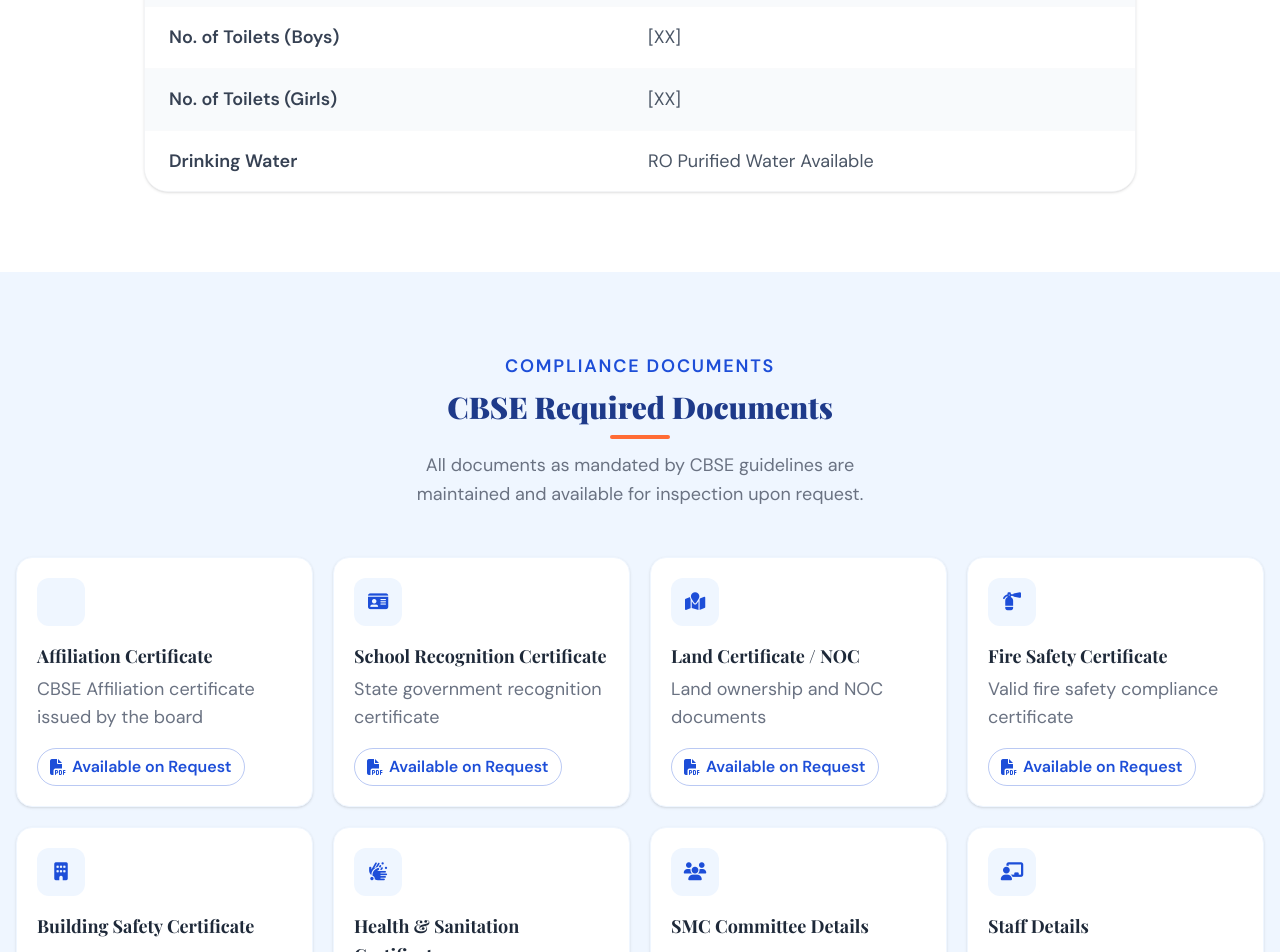
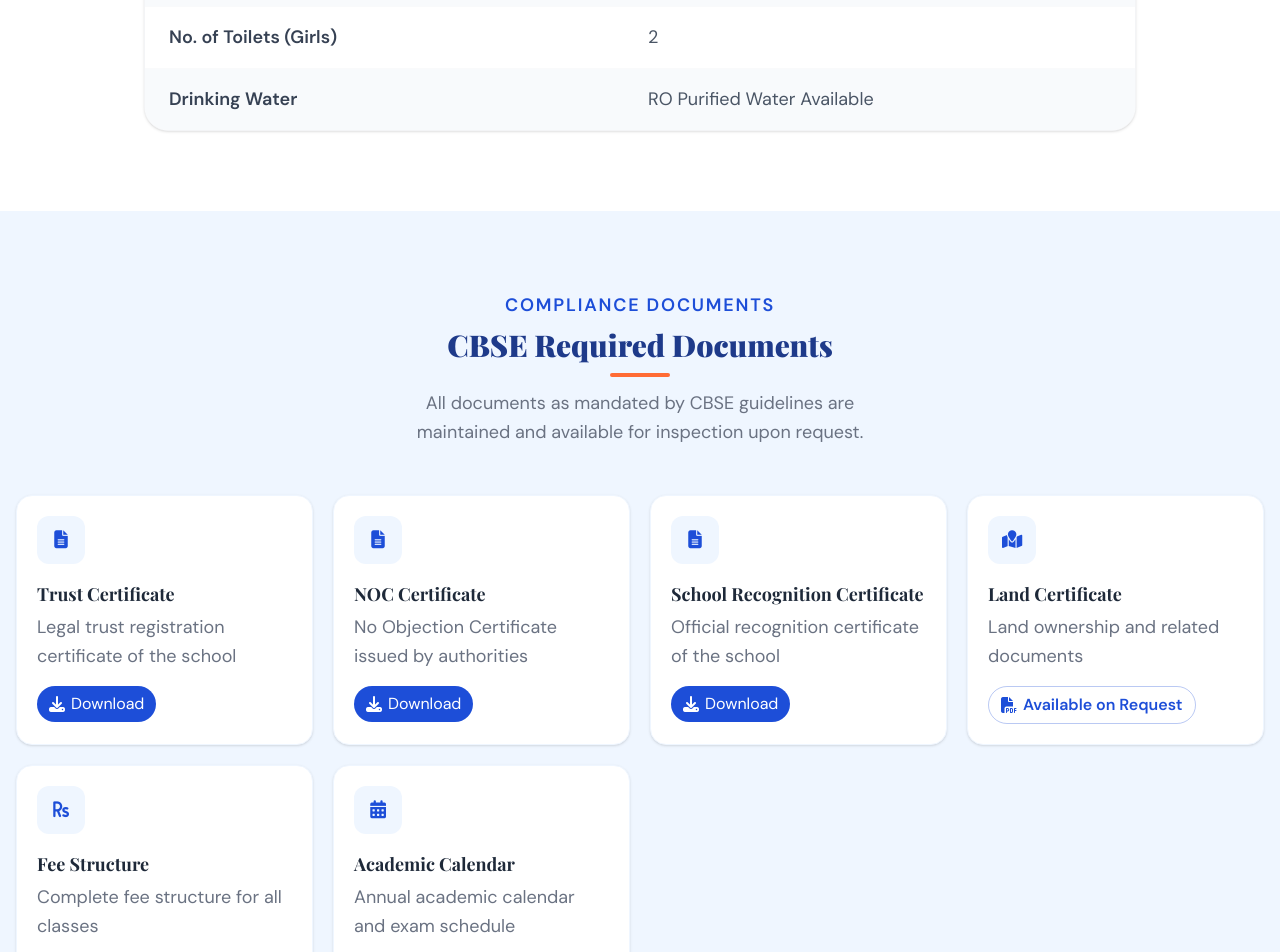
Before and after one commit to contactmodernglobalschoolnew/modernglobalschooldalmiyanagar, a Next.js app: page /mandatory-disclosure in a window 1280 px wide. Shown: the part 1520-2472 px from the top of the page. Built offline with nearby package versions, Linux system fonts and the light colour scheme.

Commit message:
latest chates with mandaatory discl

```diff
--- a/src/app/components/EnquiryModal.tsx
+++ b/src/app/components/EnquiryModal.tsx
@@ -24,9 +24,26 @@ export default function EnquiryModal({ open, onClose }: Props) {
 
   if (!open) return null;
 
-  const handleSubmit = (e: React.FormEvent) => {
+  const handleSubmit = async (e: React.FormEvent) => {
     e.preventDefault();
-    setSent(true);
+
+    try {
+      const formData = new FormData();
+      formData.append("name", form.name);
+      formData.append("phone", form.phone);
+      formData.append("purpose", form.purpose);
+      formData.append("message", form.message);
+
+      const res = await fetch("https://script.google.com/macros/s/AKfycbz0GxESn5cwf5K1LDLnYaENkRlENKDKJrQNRdjU62yy_w9xYrE6XTjEw45HofBD48WrPA/exec", {
+        method: "POST",
+        body: formData,
+      });
+
+      setSent(true);
+    } catch (error) {
+      console.error(error);
+      alert("Error submitting form");
+    }
   };
 
   return (
--- a/src/app/data/schoolData.ts
+++ b/src/app/data/schoolData.ts
@@ -127,19 +127,19 @@ export const galleryItems = [
 export const disclosureData = [
   { label: "School Name", value: "Modern Global School" },
   { label: "Curriculum Board", value: "CBSE Curriculum (Based on Central Board of Secondary Education)" },
-  { label: "CBSE Code", value: "XXXXXXXXXX" },
-  { label: "School Code", value: "XXXXXX" },
+  // ❌ Removed CBSE Code
+  { label: "Recognition No.", value: "2341473202487114643" }, // ✅ Added
   { label: "Address", value: "Dalmianagar, Rohtas, Bihar 821305" },
   { label: "Principal Name", value: "Mrs. Kumkum Agarwal" },
   { label: "Contact Number", value: "+91-09798560695" },
   { label: "Email", value: "info@modernglobalschool.in" },
   { label: "Classes Offered", value: "Nursery to Class VIII" },
   { label: "School Type", value: "Co-Educational, English Medium" },
-  { label: "Land Area", value: "[Area in sq. meters]" },
+  { label: "Land Area", value: "2000 sq. meters" }, // ✅ Updated
   { label: "Building Type", value: "Pucca (Own Building)" },
-  { label: "No. of Classrooms", value: "[XX Classrooms]" },
-  { label: "No. of Toilets (Boys)", value: "[XX]" },
-  { label: "No. of Toilets (Girls)", value: "[XX]" },
+  { label: "No. of Classrooms", value: "15" }, // ✅ Updated
+  { label: "No. of Toilets (Boys)", value: "2" }, // ✅ Updated
+  { label: "No. of Toilets (Girls)", value: "2" }, // ✅ Updated
   { label: "Drinking Water", value: "RO Purified Water Available" }
 ];
 
--- a/src/app/globals.css
+++ b/src/app/globals.css
@@ -211,3 +211,15 @@ footer p, footer div, footer span, footer a { font-size: 1rem !important; }
 /* Animate on scroll via data-aos placeholders */
 @keyframes fadeUp { from { opacity: 0; transform: translateY(30px); } to { opacity: 1; transform: translateY(0); } }
 @keyframes fadeIn { from { opacity: 0; } to { opacity: 1; } }
+
+
+
+
+@keyframes bounceSoft {
+  0%, 100% { transform: translateY(0); }
+  50% { transform: translateY(-6px); }
+}
+
+.animate-bounce-slow {
+  animation: bounceSoft 2.5s infinite ease-in-out;
+}
--- a/src/app/mandatory-disclosure/page.tsx
+++ b/src/app/mandatory-disclosure/page.tsx
@@ -4,16 +4,45 @@ import Footer from '../components/Footer';
 import { disclosureData } from '../data/schoolData';
 
 const cbseDocuments = [
-  { icon: "fas fa-file-certificate", title: "Affiliation Certificate", desc: "CBSE Affiliation certificate issued by the board", link: "#" },
-  { icon: "fas fa-id-card", title: "School Recognition Certificate", desc: "State government recognition certificate", link: "#" },
-  { icon: "fas fa-map-marked", title: "Land Certificate / NOC", desc: "Land ownership and NOC documents", link: "#" },
-  { icon: "fas fa-fire-extinguisher", title: "Fire Safety Certificate", desc: "Valid fire safety compliance certificate", link: "#" },
-  { icon: "fas fa-building", title: "Building Safety Certificate", desc: "Structural safety certificate from civil engineer", link: "#" },
-  { icon: "fas fa-hands-wash", title: "Health & Sanitation Certificate", desc: "Health and hygiene compliance certificate", link: "#" },
-  { icon: "fas fa-users", title: "SMC Committee Details", desc: "School Management Committee composition and records", link: "#" },
-  { icon: "fas fa-chalkboard-teacher", title: "Staff Details", desc: "Teaching and non-teaching staff qualification details", link: "#" },
-  { icon: "fas fa-rupee-sign", title: "Fee Structure", desc: "Complete fee structure for all classes", link: "#" },
-  { icon: "fas fa-calendar-alt", title: "Academic Calendar", desc: "Annual academic calendar and exam schedule", link: "#" }
+  {
+    icon: "fas fa-file-alt",
+    title: "Trust Certificate",
+    desc: "Legal trust registration certificate of the school",
+    link: "/docs/trust-certificate.pdf",
+    download: true
+  },
+  {
+    icon: "fas fa-file-alt",
+    title: "NOC Certificate",
+    desc: "No Objection Certificate issued by authorities",
+    link: "/docs/noc-certificate.pdf",
+    download: true
+  },
+  {
+    icon: "fas fa-file-alt",
+    title: "School Recognition Certificate",
+    desc: "Official recognition certificate of the school",
+    link: "/docs/school-recognition.pdf",
+    download: true
+  },
+  {
+    icon: "fas fa-map-marked",
+    title: "Land Certificate",
+    desc: "Land ownership and related documents",
+    link: "#"
+  },
+  {
+    icon: "fas fa-rupee-sign",
+    title: "Fee Structure",
+    desc: "Complete fee structure for all classes",
+    link: "#"
+  },
+  {
+    icon: "fas fa-calendar-alt",
+    title: "Academic Calendar",
+    desc: "Annual academic calendar and exam schedule",
+    link: "#"
+  }
 ];
 
 export default function MandatoryDisclosurePage() {
@@ -67,16 +96,25 @@ export default function MandatoryDisclosurePage() {
             </p>
           </div>
           <div className="grid sm:grid-cols-2 lg:grid-cols-3 xl:grid-cols-4 gap-5">
-            {cbseDocuments.map(({ icon, title, desc }) => (
-              <div key={title} className="bg-white rounded-2xl p-5 shadow-sm border border-blue-50 card-hover">
+          {cbseDocuments.map(({ icon, title, desc, link, download }) => (              <div key={title} className="bg-white rounded-2xl p-5 shadow-sm border border-blue-50 card-hover">
                 <div className="w-12 h-12 rounded-xl bg-[#EFF6FF] flex items-center justify-center text-[#1D4ED8] mb-4">
                   <i className={icon} />
                 </div>
                 <h3 className="font-bold text-gray-800 text-sm mb-1">{title}</h3>
                 <p className="text-xs text-gray-500 leading-relaxed mb-4">{desc}</p>
-                <span className="inline-flex items-center gap-1.5 text-xs text-[#1D4ED8] font-semibold border border-[#1D4ED8]/30 px-3 py-1.5 rounded-full">
-                  <i className="fas fa-file-pdf" /> Available on Request
-                </span>
+                {download ? (
+  <a
+    href={link}
+    download
+    className="inline-flex items-center gap-1.5 text-xs text-white bg-[#1D4ED8] px-3 py-1.5 rounded-full hover:bg-[#1E40AF] transition"
+  >
+    <i className="fas fa-download" /> Download
+  </a>
+) : (
+  <span className="inline-flex items-center gap-1.5 text-xs text-[#1D4ED8] font-semibold border border-[#1D4ED8]/30 px-3 py-1.5 rounded-full">
+    <i className="fas fa-file-pdf" /> Available on Request
+  </span>
+)}
               </div>
             ))}
           </div>
--- a/src/app/page.tsx
+++ b/src/app/page.tsx
@@ -85,17 +85,36 @@ export default function Home() {
         </a>
       </section>
 
-      {/* ── STATS ───────────────────────────────────────────── */}
-      <section className="bg-white py-12 shadow-sm">
-        <div className="max-w-7xl mx-auto px-4 grid grid-cols-2 md:grid-cols-4 gap-4">
+      <section className="bg-white py-8 shadow-sm">
+  <div className="max-w-6xl mx-auto px-3
+                  grid grid-cols-2 sm:grid-cols-4
+                  gap-3">
+
     {statsData.map(({ num, label, icon, color, bg }) => (
-            <div key={label} className="flex items-center gap-4 p-5 rounded-2xl card-hover" style={{ background: bg }} data-aos="fade-up">
-              <div className="w-14 h-14 rounded-xl flex items-center justify-center text-xl shrink-0" style={{ background: color + '20' }}>
-                <i className={icon} style={{ color }} />
+      <div
+        key={label}
+        className="flex items-center gap-2 sm:gap-3
+                   p-2.5 sm:p-3
+                   rounded-xl
+                   animate-bounce-slow"
+        style={{ background: bg }}
+        data-aos="fade-up"
+      >
+        <div
+          className="w-8 h-8 sm:w-10 sm:h-10
+                     rounded-lg flex items-center justify-center shrink-0"
+          style={{ background: color + '20' }}
+        >
+          <i className={`${icon} text-xs sm:text-sm`} style={{ color }} />
         </div>
+
         <div>
-                <div className="text-3xl font-black" style={{ color }}>{num}</div>
-                <div className="text-xs text-gray-600 font-medium leading-tight">{label}</div>
+          <div className="text-sm sm:text-lg font-bold" style={{ color }}>
+            {num}
+          </div>
+          <div className="text-[10px] sm:text-xs text-gray-600 leading-tight">
+            {label}
+          </div>
         </div>
       </div>
     ))}
```
Lines whose indentation alone changed are shown as unchanged.
